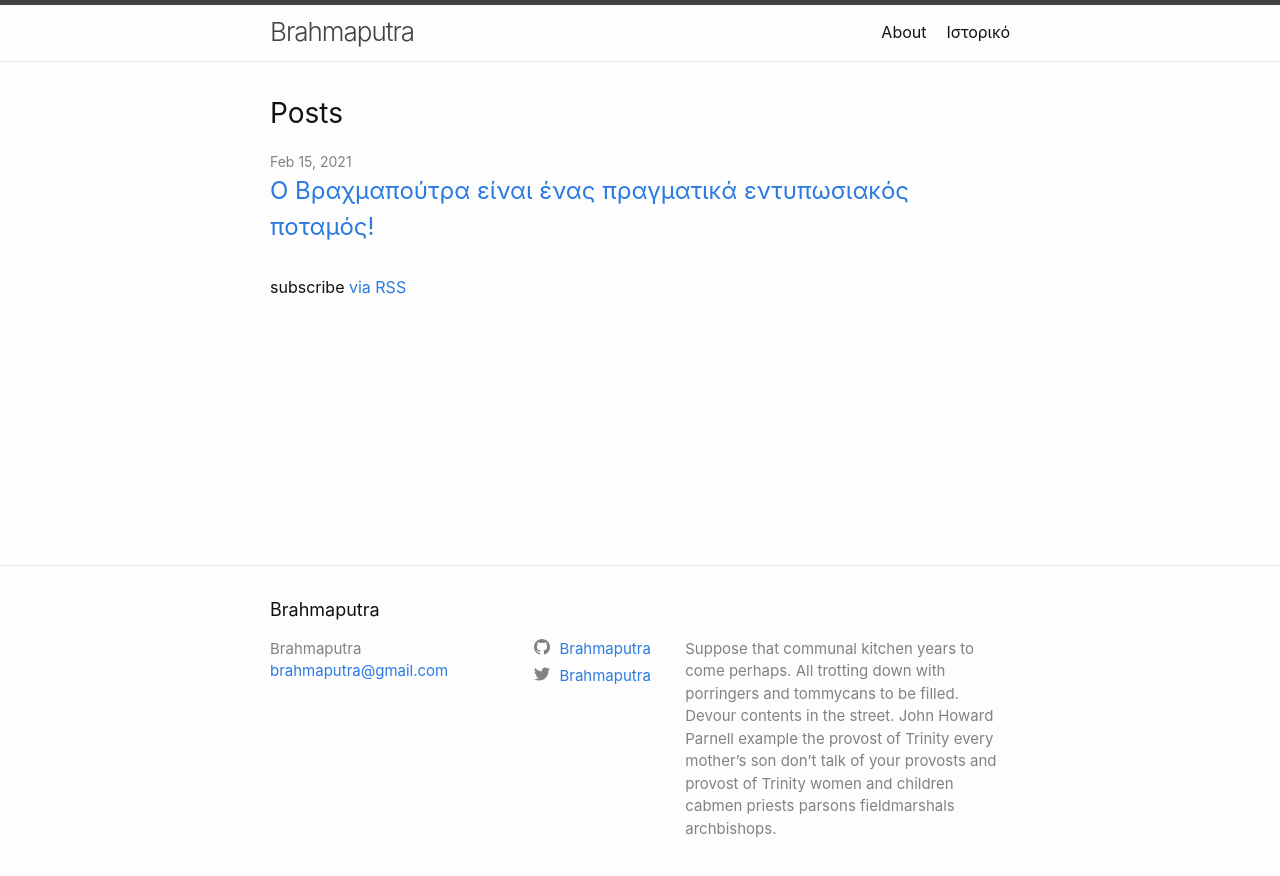
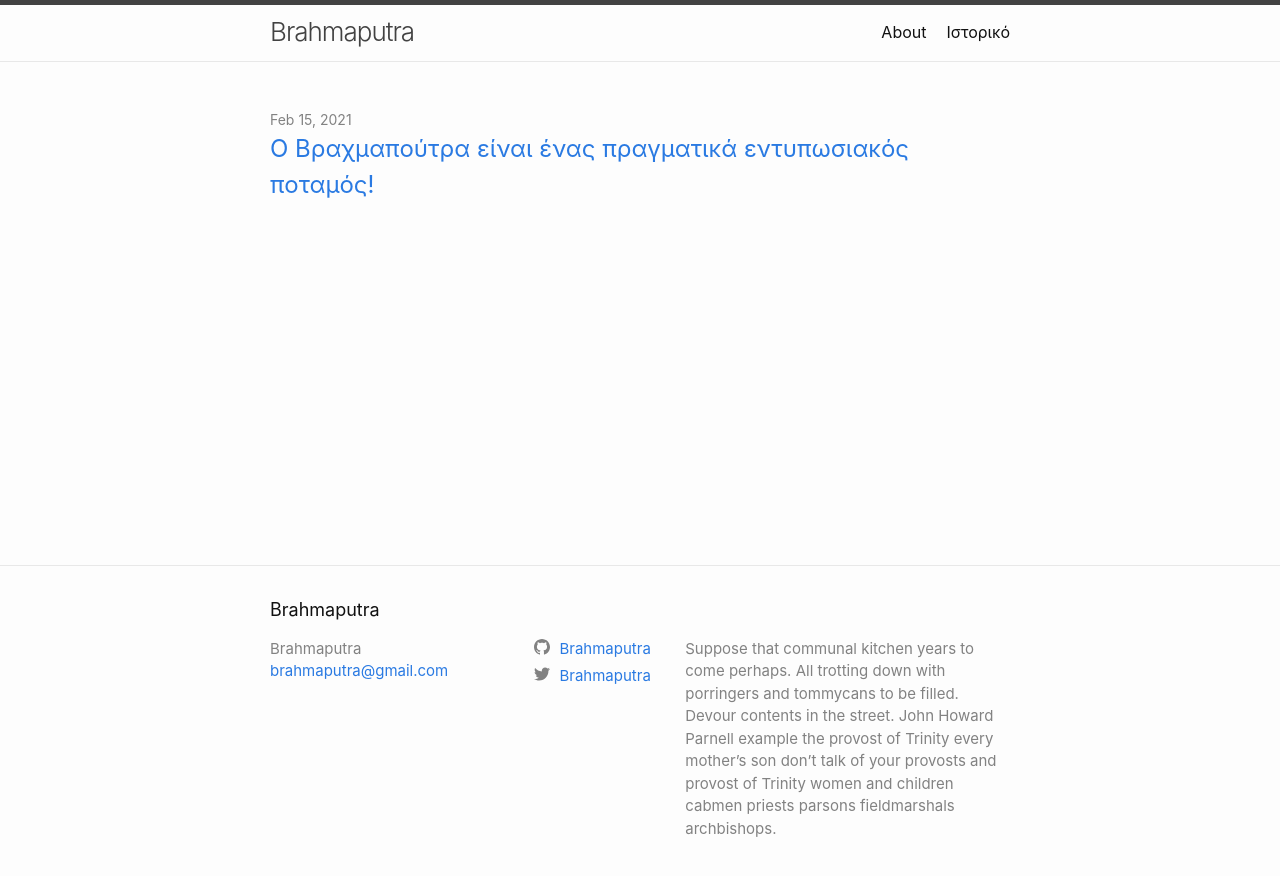
Before and after one commit to konstantinos-p/konstantinos-p.github.io, a Jekyll site: the page built from docs/index.markdown, in a window 1280 px wide. Shown: the top 876 px of the page. Built offline with Jekyll 4.4.1, drawn with Linux system fonts in a browser that asks for light colours.

Commit message:
small change

```diff
--- a/docs/_layouts/home.html
+++ b/docs/_layouts/home.html
@@ -10,7 +10,7 @@ layout: default
   {{ content }}
 
   {%- if site.posts.size > 0 -%}
-    <h2 class="post-list-heading">{{ page.list_title | default: "Posts" }}</h2>
+    <h2 class="post-list-heading">{{ page.list_title | default: "" }}</h2>
     <ul class="post-list">
       {%- for post in site.posts -%}
       <li>
@@ -28,7 +28,8 @@ layout: default
       {%- endfor -%}
     </ul>
 
-    <p class="rss-subscribe">subscribe <a href="{{ "/feed.xml" | relative_url }}">via RSS</a></p>
+    <!--<p class="rss-subscribe">subscribe <a href="{{ "/feed.xml" | relative_url }}">via RSS</a></p>-->
+
   {%- endif -%}
 
 </div>
```
Also changed, not shown: 1 other file.
